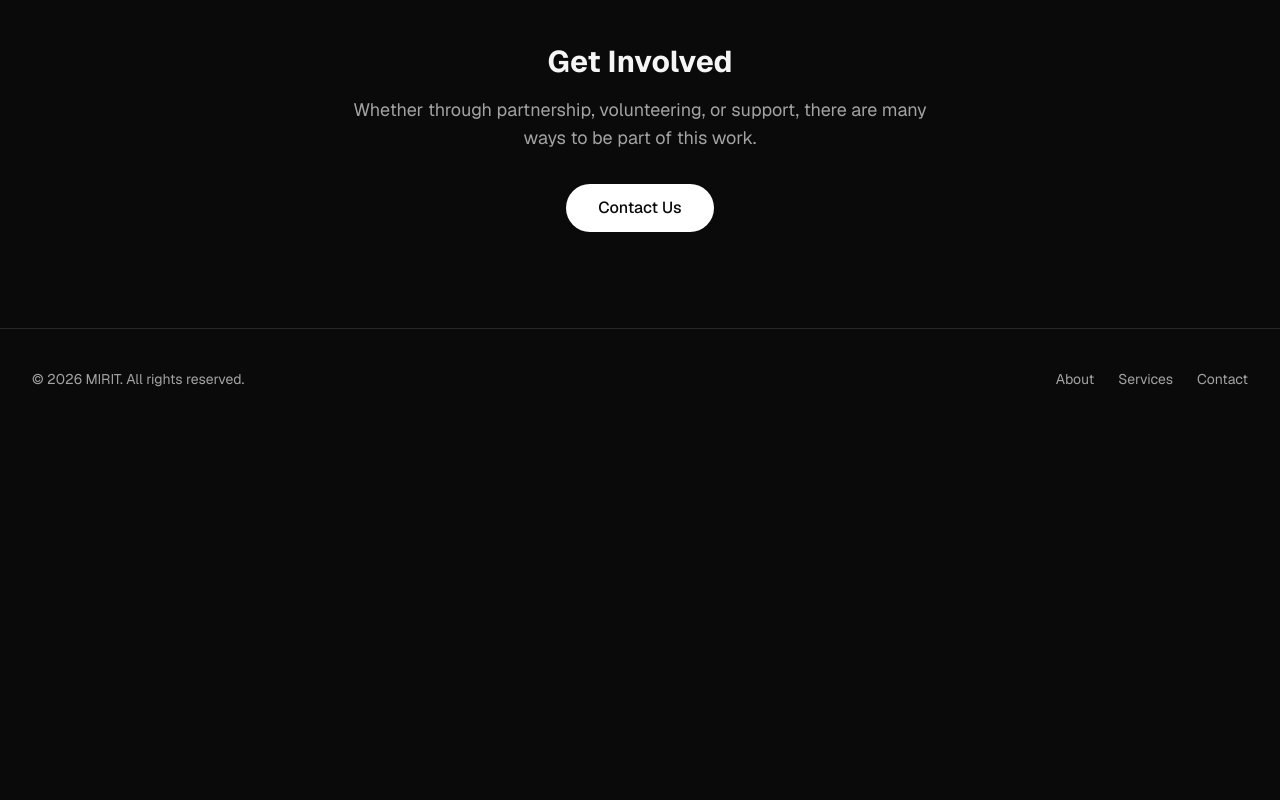
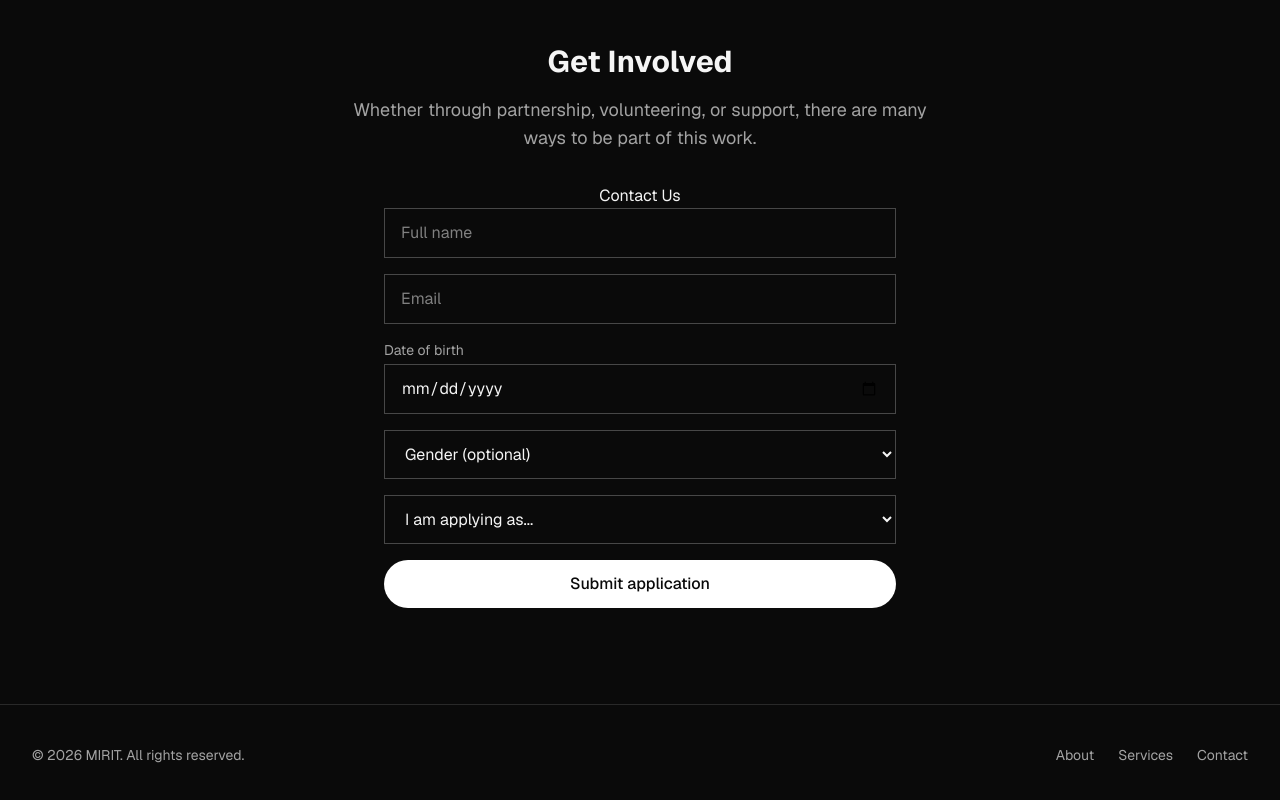
Before and after one commit to cgveradi/mirit-platform, a Next.js app: page /en/gambia-project in a window 1280 px wide. Shown: the part 1782-2582 px from the top of the page. Before the commit the page ends 2211 px from the top, so only its background shows below. Built offline with nearby package versions, Linux system fonts and the light colour scheme; no server answers.

Commit message:
Add working contact form Gambia wired to Supabase

```diff
--- a/src/app/[locale]/gambia-project/page.tsx
+++ b/src/app/[locale]/gambia-project/page.tsx
@@ -1,6 +1,7 @@
 import Image from "next/image";
-import { Link } from "@/i18n/navigation";
+import GambiaApplicationForm from "@/components/GambiaApplicationForm";
 import { useTranslations } from "next-intl";
+
 
 export default function GambiaProjectPage() {
   const t = useTranslations("gambiaProject");
@@ -72,12 +73,8 @@ export default function GambiaProjectPage() {
       <section className="border-t border-muted/20 py-24 px-8 text-center">
         <h2 className="text-3xl font-bold mb-4">{t("ctaTitle")}</h2>
         <p className="text-lg text-muted max-w-xl mx-auto mb-8">{t("ctaText")}</p>
-        <Link
-          href="/contact"
-          className="bg-accent text-background px-8 py-3 rounded-full font-medium hover:opacity-80 transition-opacity inline-block"
-        >
           {t("ctaButton")}
-        </Link>
+                  <GambiaApplicationForm />
       </section>
     </main>
   );
--- /dev/null
+++ b/src/components/GambiaApplicationForm.tsx
@@ -0,0 +1,120 @@
+'use client';
+
+import { useState } from 'react';
+import { supabase } from '@/lib/supabase';
+
+type Role = 'student' | 'assistant' | 'professional' | 'event_registration';
+
+export default function GambiaApplicationForm() {
+  const [name, setName] = useState('');
+  const [email, setEmail] = useState('');
+  const [dateOfBirth, setDateOfBirth] = useState('');
+  const [gender, setGender] = useState('');
+  const [role, setRole] = useState<Role | ''>('');
+  const [fieldOfProfession, setFieldOfProfession] = useState('');
+  const [status, setStatus] = useState<'idle' | 'submitting' | 'success' | 'error'>('idle');
+
+  async function handleSubmit(e: React.FormEvent) {
+    e.preventDefault();
+    setStatus('submitting');
+
+    const { error } = await supabase.from('gambia_applications').insert({
+      name,
+      email,
+      date_of_birth: dateOfBirth || null,
+      gender: gender || null,
+      role,
+      field_of_profession: role === 'professional' ? fieldOfProfession : null,
+    });
+
+    if (error) {
+      console.error(error);
+      setStatus('error');
+      return;
+    }
+
+    setStatus('success');
+    setName('');
+    setEmail('');
+    setDateOfBirth('');
+    setGender('');
+    setRole('');
+    setFieldOfProfession('');
+  }
+
+  return (
+    <form onSubmit={handleSubmit} className="flex flex-col gap-4 max-w-lg mx-auto text-left">
+      <input
+        type="text"
+        placeholder="Full name"
+        value={name}
+        onChange={(e) => setName(e.target.value)}
+        required
+        className="border border-muted/40 bg-transparent px-4 py-3"
+      />
+      <input
+        type="email"
+        placeholder="Email"
+        value={email}
+        onChange={(e) => setEmail(e.target.value)}
+        required
+        className="border border-muted/40 bg-transparent px-4 py-3"
+      />
+      <div className="flex flex-col gap-1">
+        <label className="text-sm text-muted">Date of birth</label>
+        <input
+          type="date"
+          value={dateOfBirth}
+          onChange={(e) => setDateOfBirth(e.target.value)}
+          className="border border-muted/40 bg-transparent px-4 py-3"
+        />
+      </div>
+      <select
+        value={gender}
+        onChange={(e) => setGender(e.target.value)}
+        className="border border-muted/40 bg-transparent px-4 py-3"
+      >
+        <option value="">Gender (optional)</option>
+        <option value="female">Female</option>
+        <option value="male">Male</option>
+        <option value="other">Other</option>
+      </select>
+      <select
+        value={role}
+        onChange={(e) => setRole(e.target.value as Role)}
+        required
+        className="border border-muted/40 bg-transparent px-4 py-3"
+      >
+        <option value="" disabled>
+          I am applying as...
+        </option>
+        <option value="student">Student</option>
+        <option value="assistant">Assistant</option>
+        <option value="professional">Professional</option>
+        <option value="event_registration">Event registration</option>
+      </select>
+
+      {role === 'professional' && (
+        <input
+          type="text"
+          placeholder="Field of profession"
+          value={fieldOfProfession}
+          onChange={(e) => setFieldOfProfession(e.target.value)}
+          required
+          className="border border-muted/40 bg-transparent px-4 py-3"
+        />
+      )}
+
+      <button
+        type="submit"
+        disabled={status === 'submitting'}
+        className="bg-accent text-background px-8 py-3 rounded-full font-medium hover:opacity-80 transition-opacity disabled:opacity-50"
+      >
+        {status === 'submitting' ? 'Submitting...' : 'Submit application'}
+      </button>
+
+      {status === 'success' && <p className="text-green-600">Application submitted — thank you!</p>}
+      {status === 'error' && <p className="text-red-600">Something went wrong. Please try again.</p>}
+    </form>
+  );
+}
```
